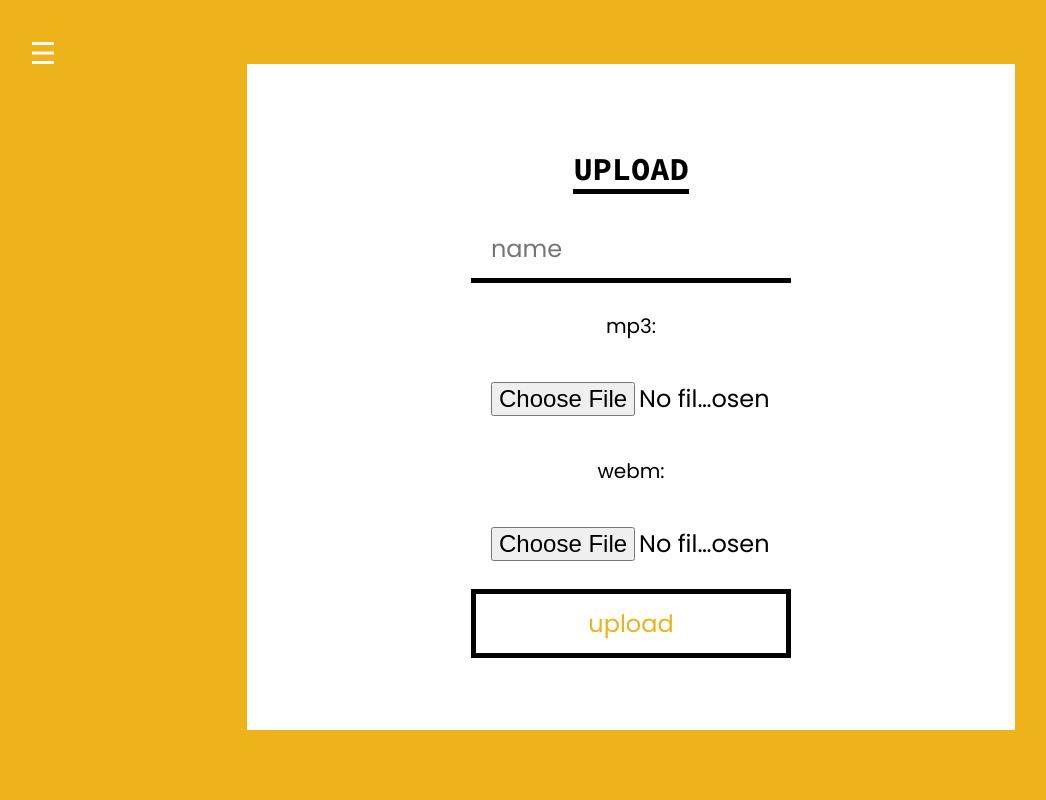
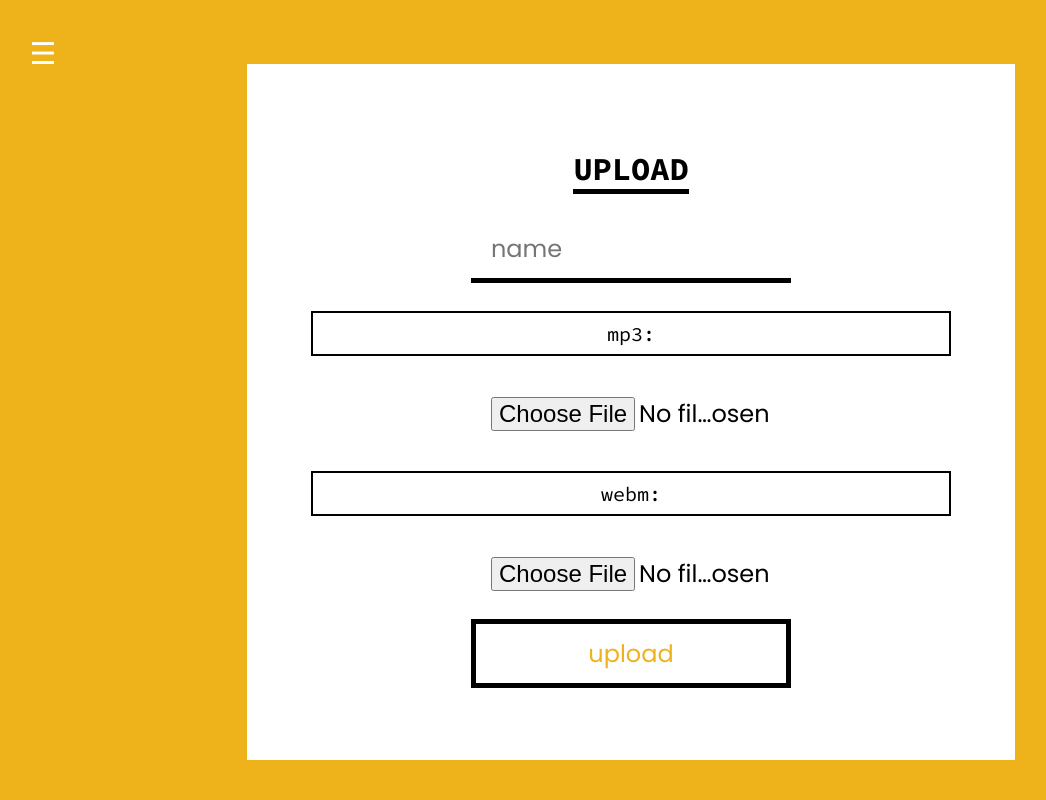
Before and after one commit to abmamo/music, a Flask app: page /upload in a window 1280 px wide. Shown: the whole page, without its empty margins (9-1055 px from the left). Run offline with Flask 2, Linux system fonts and the light colour scheme; the visitor is signed in with stand-in values (Sample User, id 1); parts of the project's set-up code (start-up, migrations or seed data) failed here and were passed over; some libraries are stand-ins or nearby versions.

Commit message:
updated upload form styling. added new favicon

```diff
--- a/static/css/form.css
+++ b/static/css/form.css
@@ -49,3 +49,10 @@ input[type="submit"]:hover {
   font-weight: bold !important;
   transition: 0.3s all !important;
 }
+
+.form-label {
+  border: 2px solid #000000;
+  padding: 8px;
+  font-family: "Source Code Pro", monospace;
+  font-weight: 500;
+}
--- a/templates/base.html
+++ b/templates/base.html
@@ -5,7 +5,8 @@
   {% block head %}
   <meta charset="utf-8" />
   <meta name="viewport" content="user-scalable=no" />
-  <title>music</title>
+  <link rel="shortcut icon" href="{{ url_for('static', filename='favicon.ico') }}" />
+  <title>tunez</title>
   <link rel="stylesheet" href="{{ url_for('static', filename='css/main.css') }}" />
   <link rel="stylesheet" href="https://cdnjs.cloudflare.com/ajax/libs/font-awesome/4.7.0/css/font-awesome.min.css" />
   <link rel="stylesheet" href="{{ url_for('static', filename='css/styles.css')}}" />
--- a/templates/upload.html
+++ b/templates/upload.html
@@ -6,8 +6,8 @@
   <form action="{{ url_for('player_bp.upload') }}" method="POST" enctype="multipart/form-data">
     <input type="hidden" name="csrf_token" value="{{ csrf_token() }}" />
     <input type="text" name="name" placeholder="name" />
-    <p>mp3: </p><input type="file" name="mp3" placeholder="mp3" />
-    <p>webm: </p><input type="file" name="webm" placeholder="webm" />
+    <p class="form-label">mp3: </p><input type="file" name="mp3" placeholder="mp3" />
+    <p class="form-label">webm: </p><input type="file" name="webm" placeholder="webm" />
     <input type="submit" value="upload" />
   </form>
 </div>
```
Also changed, not shown: static/favicon.ico (added).
